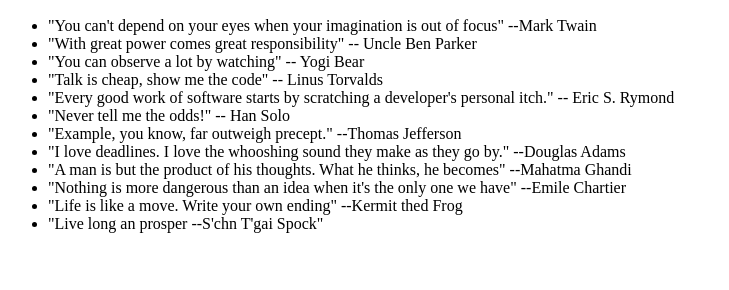
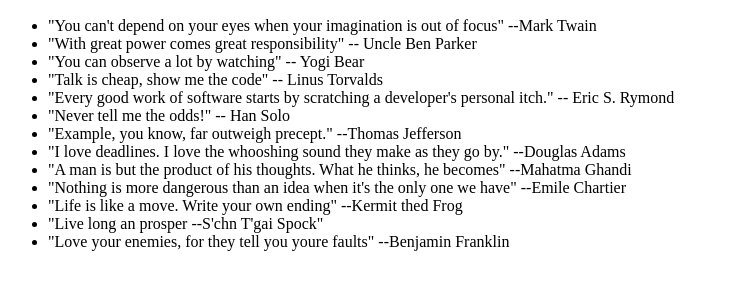
Before and after one commit to metzgerdirk/0main_openSAP_repo, a plain HTML site: page index.html in a window 1280 px wide. Shown: the part 110-400 px from the top of the page, without its empty margins (0-729 px from the left). Drawn offline with Linux system fonts and the light colour scheme.

Commit message:
added Benjamin Franklin quote

```diff
--- a/index.html
+++ b/index.html
@@ -21,6 +21,7 @@
 			<li>"Nothing is more dangerous than an idea when it's the only one we have" --Emile Chartier</li>
 			<li>"Life is like a move. Write your own ending"  --Kermit thed Frog</li>
 			<li>"Live long an prosper --S'chn T'gai Spock"</li>
+			<li>"Love your enemies, for they tell you youre faults" --Benjamin Franklin</li>
 		</ul>
 	</body>
 </html>
```
